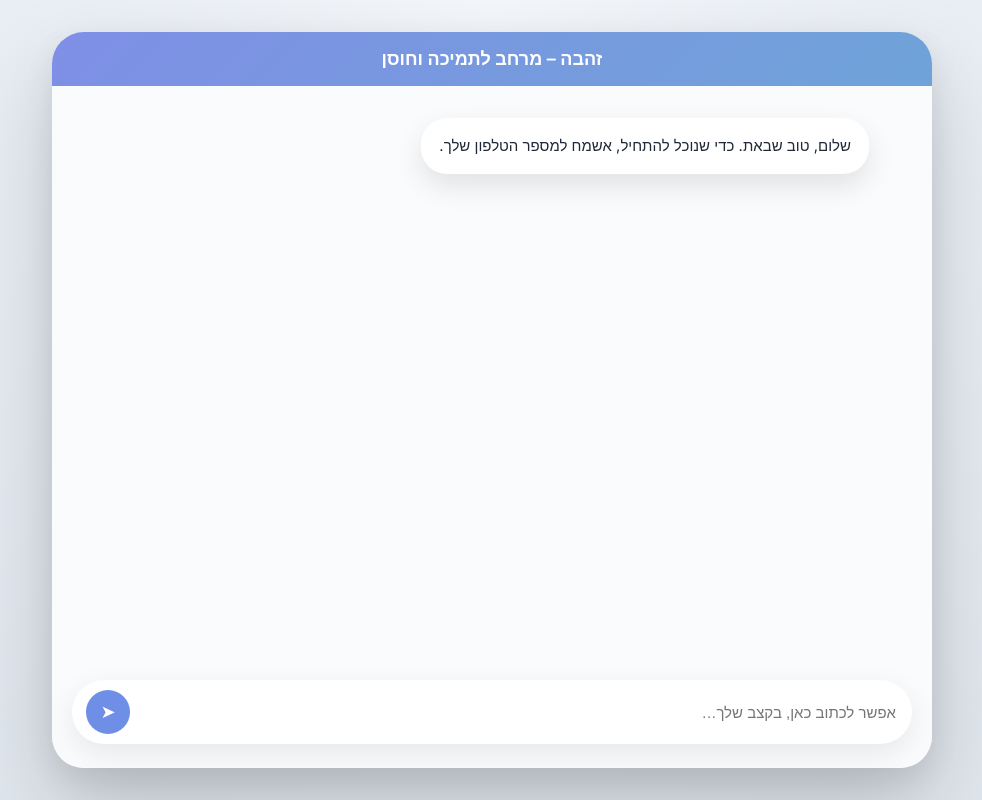
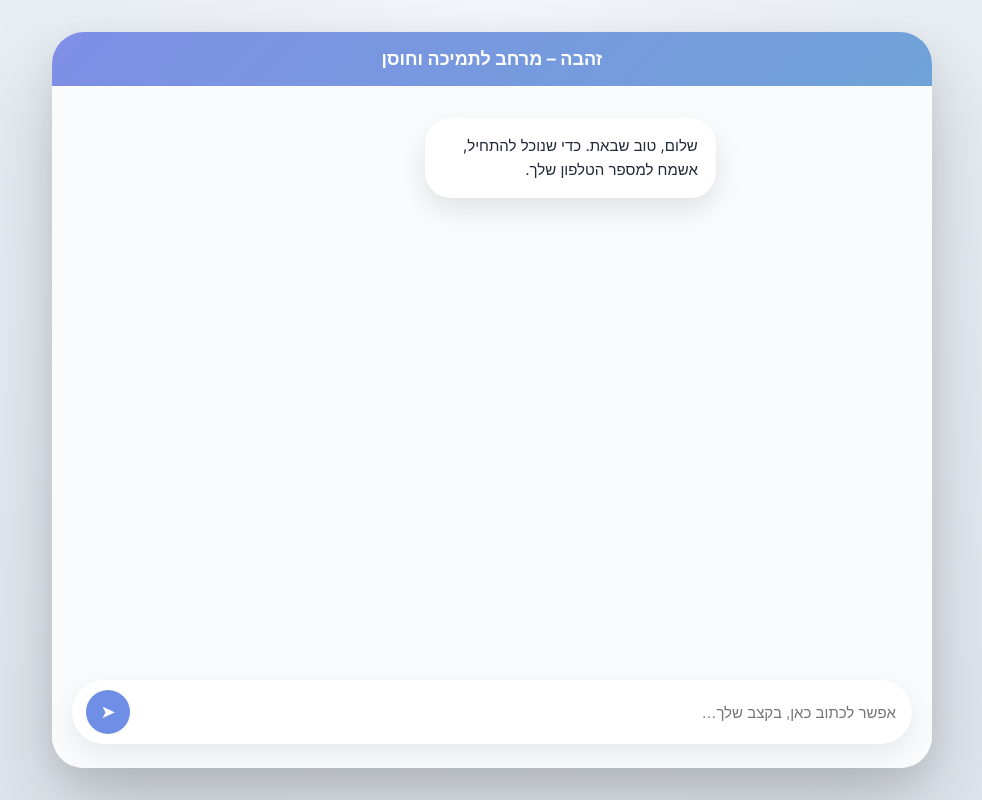
Before and after one commit to inaama8888/AI-agent-for-healthcare-, a React (Create React App) app in the folder client/: page / in a window 1280 px wide. Shown: the whole page, without its empty margins (148-1130 px from the left). Built offline with nearby package versions, Linux system fonts and the light colour scheme.

Commit message:
נעמה ניסיתי nbxvjgחrfh

```diff
--- a/client/src/styles/Chat.css
+++ b/client/src/styles/Chat.css
@@ -91,6 +91,8 @@ body {
 
   scroll-behavior: smooth;
   scrollbar-gutter: stable both-edges;
+  max-width: 720px;
+  margin: 0 auto;
 }
 
 /* ===== Message base ===== */
```
Also changed, not shown: 6 other files (tests, documents, lock files or other folders).
